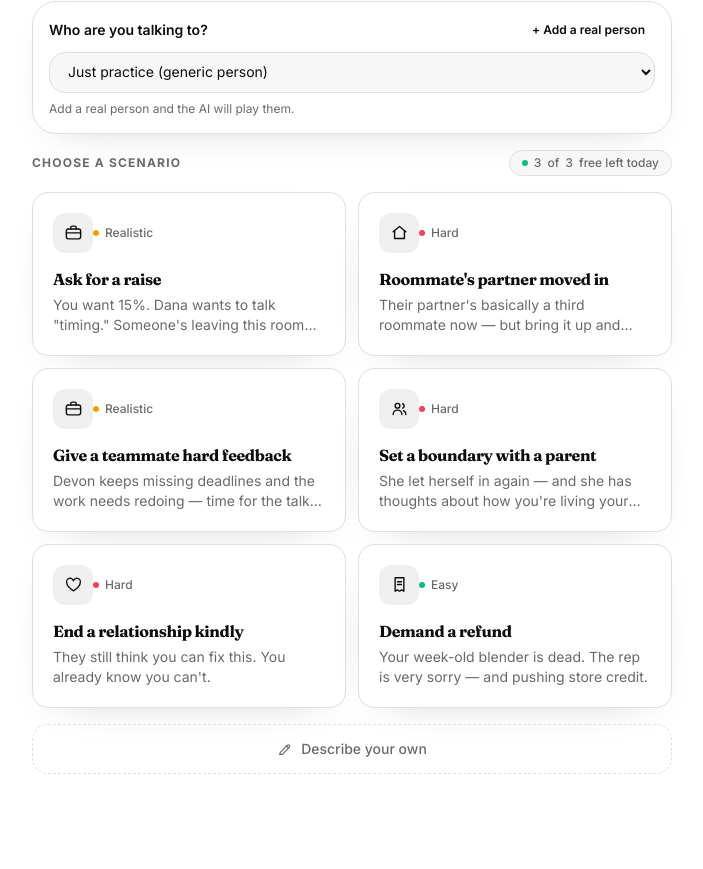
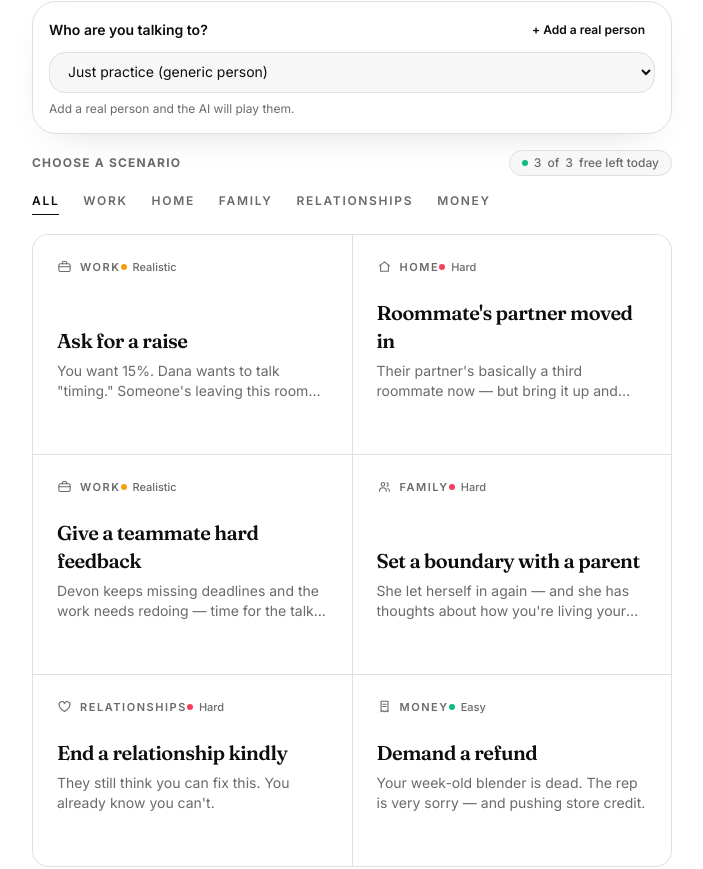
Before and after one commit to UDKARAN5684/rehearse, a Next.js app: page / in a window 1280 px wide. Shown: the part 991-1860 px from the top of the page, without its empty margins (288-991 px from the left). Built offline with nearby package versions, Linux system fonts and the light colour scheme.

Commit message:
feat(ui): editorial scenario gallery with category filter

```diff
--- a/components/ScenarioPicker.tsx
+++ b/components/ScenarioPicker.tsx
@@ -1,5 +1,6 @@
 "use client";
 
+import { useMemo, useState } from "react";
 import type { Scenario, Difficulty } from "@/lib/types";
 import Icon, { categoryIcon } from "@/components/Icon";
 import { motion, type Variants } from "framer-motion";
@@ -12,15 +13,15 @@ const DIFFICULTY_DOT: Record<Difficulty, string> = {
 
 const container: Variants = {
   hidden: {},
-  show: { transition: { staggerChildren: 0.06 } },
+  show: { transition: { staggerChildren: 0.05 } },
 };
 
 const item: Variants = {
-  hidden: { opacity: 0, y: 16 },
+  hidden: { opacity: 0, y: 14 },
   show: {
     opacity: 1,
     y: 0,
-    transition: { type: "spring", stiffness: 240, damping: 22 },
+    transition: { type: "spring", stiffness: 240, damping: 24 },
   },
 };
 
@@ -33,42 +34,83 @@ export default function ScenarioPicker({
   onPick: (s: Scenario) => void;
   disabled?: boolean;
 }) {
+  const [filter, setFilter] = useState<string>("all");
+
+  const categories = useMemo(() => {
+    const seen: string[] = [];
+    for (const s of scenarios) if (!seen.includes(s.category)) seen.push(s.category);
+    return ["all", ...seen];
+  }, [scenarios]);
+
+  const visible =
+    filter === "all"
+      ? scenarios
+      : scenarios.filter((s) => s.category === filter);
+
   if (scenarios.length === 0) {
     return (
-      <div className="rounded-2xl border border-dashed border-border p-10 text-center text-sm text-muted">
+      <div className="rounded-2xl border border-dashed border-[color:var(--gray-200)] p-10 text-center text-sm text-[color:var(--gray-500)]">
         No scenarios available yet.
       </div>
     );
   }
 
   return (
+    <div className="flex flex-col gap-5">
+      {/* Category filter — wipe-underline toggle group */}
+      <div
+        role="group"
+        aria-label="Filter scenarios by category"
+        className="flex flex-wrap items-center gap-x-6 gap-y-2"
+      >
+        {categories.map((c) => {
+          const active = filter === c;
+          return (
+            <button
+              key={c}
+              type="button"
+              aria-pressed={active}
+              data-active={active}
+              onClick={() => setFilter(c)}
+              className={[
+                "wipe relative cursor-pointer pb-1 text-[12px] font-semibold uppercase tracking-[0.14em] transition-colors duration-300",
+                "focus:outline-none focus-visible:ring-2 focus-visible:ring-accent focus-visible:ring-offset-2 focus-visible:ring-offset-[color:var(--white)]",
+                active
+                  ? "text-[color:var(--gray-900)]"
+                  : "text-[color:var(--gray-500)] hover:text-[color:var(--gray-900)]",
+              ].join(" ")}
+            >
+              {c === "all" ? "All" : c}
+            </button>
+          );
+        })}
+      </div>
+
+      {/* Hairline gallery grid */}
       <motion.div
-      className="grid grid-cols-1 gap-3 sm:grid-cols-2"
+        key={filter}
+        className="grid grid-cols-1 gap-px overflow-hidden rounded-2xl border border-[color:var(--gray-200)] bg-[color:var(--gray-200)] sm:grid-cols-2"
         variants={container}
         initial="hidden"
         animate="show"
       >
-      {scenarios.map((s) => (
+        {visible.map((s) => (
           <motion.button
             key={s.id}
             type="button"
             disabled={disabled}
             onClick={() => onPick(s)}
             variants={item}
-          whileHover={disabled ? undefined : { y: -5 }}
-          whileTap={disabled ? undefined : { scale: 0.98 }}
-          transition={{ type: "spring", stiffness: 420, damping: 26 }}
-          className="group flex flex-col gap-3.5 rounded-2xl border border-border bg-surface p-5 text-left shadow-card transition-colors hover:border-accent/40 focus:outline-none focus-visible:ring-2 focus-visible:ring-accent disabled:cursor-not-allowed disabled:opacity-50"
+            className="group relative flex min-h-[176px] cursor-pointer flex-col justify-between bg-[color:var(--white)] p-6 text-left transition-colors duration-300 hover:bg-[color:var(--gray-50)] focus:outline-none focus-visible:z-10 focus-visible:ring-2 focus-visible:ring-inset focus-visible:ring-accent disabled:cursor-not-allowed disabled:opacity-50"
           >
             <div className="flex items-center justify-between">
-            <motion.span
-              className="grid h-10 w-10 place-items-center rounded-xl bg-accent-soft text-accent"
-              whileHover={disabled ? undefined : { rotate: -8, scale: 1.08 }}
-              transition={{ type: "spring", stiffness: 400, damping: 15 }}
-            >
-              <Icon name={categoryIcon(s.category)} size={19} />
-            </motion.span>
-            <span className="flex items-center gap-1.5 text-xs font-medium capitalize text-muted">
+              <span className="flex items-center gap-2 text-[color:var(--gray-500)]">
+                <Icon name={categoryIcon(s.category)} size={15} />
+                <span className="text-[11px] font-semibold uppercase tracking-[0.14em]">
+                  {s.category}
+                </span>
+              </span>
+              <span className="flex items-center gap-1.5 text-[11px] font-medium capitalize text-[color:var(--gray-500)]">
                 <span
                   className={`h-1.5 w-1.5 rounded-full ${DIFFICULTY_DOT[s.difficulty]}`}
                   aria-hidden
@@ -76,14 +118,22 @@ export default function ScenarioPicker({
                 {s.difficulty}
               </span>
             </div>
-          <div>
-            <h3 className="font-display font-bold tracking-tight text-fg">
+
+            <div className="mt-6">
+              <h3 className="font-display text-xl font-semibold tracking-tight text-[color:var(--gray-900)]">
                 {s.title}
               </h3>
-            <p className="mt-1 line-clamp-2 text-sm text-muted">{s.blurb}</p>
+              <p className="mt-1.5 line-clamp-2 text-sm text-[color:var(--gray-500)]">
+                {s.blurb}
+              </p>
+              <span className="mt-3 flex translate-x-0 items-center gap-1.5 text-[11px] font-semibold uppercase tracking-[0.14em] text-[color:var(--gray-900)] opacity-100 transition-all duration-300 sm:-translate-x-1 sm:opacity-0 sm:group-hover:translate-x-0 sm:group-hover:opacity-100">
+                Rehearse
+                <Icon name="arrowRight" size={13} strokeWidth={2} />
+              </span>
             </div>
           </motion.button>
         ))}
       </motion.div>
+    </div>
   );
 }
```
Lines whose indentation alone changed are shown as unchanged.
